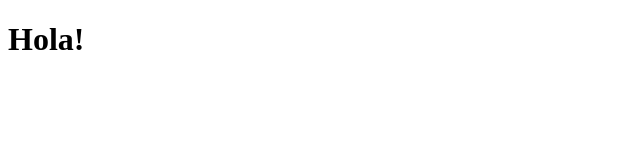
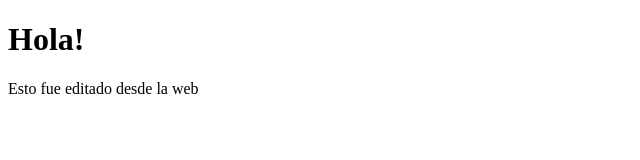
Before and after one commit to crischavarria/cocina, a plain HTML site: page index.html in a window 1280 px wide. Shown: the whole page, without its empty margins (0-640 px from the left). Drawn offline with Linux system fonts and the light colour scheme.

Commit message:
Update index.html
agregando cambios a index

```diff
--- a/index.html
+++ b/index.html
@@ -6,6 +6,7 @@
 </head>
 <body>
 <h1>Hola!</h1>
+    <p>Esto fue editado desde la web</p>
 
 </body>
 </html>
```
